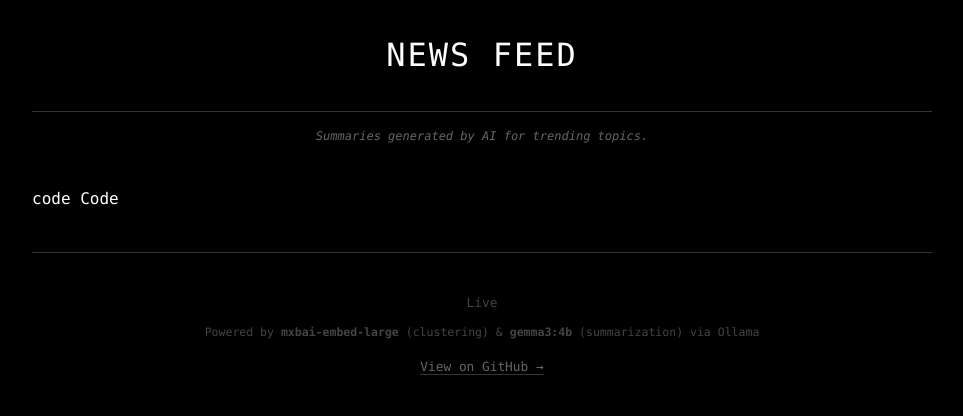
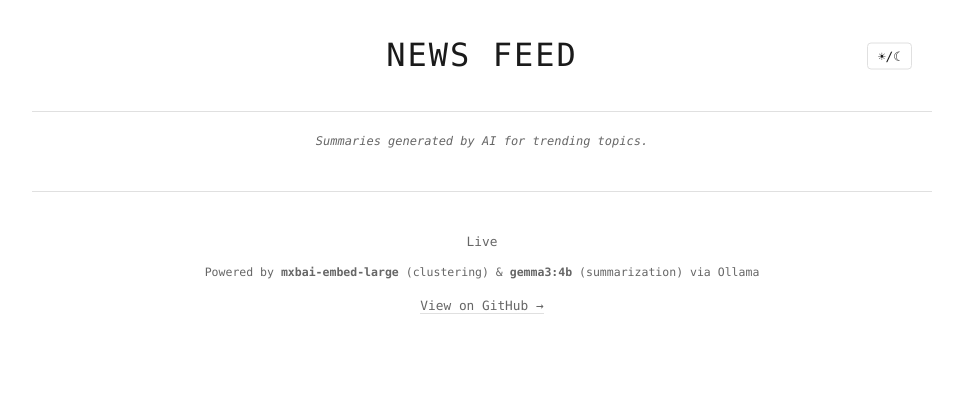
Before and after one commit to nicobo-crl/Smart-RSS-News-Viewer, a Flask app: template templates/index.html in a window 1280 px wide. Shown: the top 416 px of the page, without its empty margins (158-1121 px from the left). Run offline with Flask 3, Linux system fonts and the light colour scheme; the template is opened without the code that fills it, so the values that code supplies are empty.

Commit message:
white mode added

```diff
--- a/templates/index.html
+++ b/templates/index.html
@@ -6,13 +6,31 @@
 <title>AI News Reader</title>
 <style>
 :root {
+/* Dark Mode (Default) */
 --bg-color: #000000;
 --text-color: #ffffff;
 --secondary-text-color: #bbbbbb;
 --border-color: #333333;
 --highlight-border-color: #555555;
+--card-bg: #0a0a0a;
 --accent-color: #fff;
+--meta-color: #666;
+--image-bg: #111;
 }
+
+[data-theme="light"] {
+        /* Light Mode Overrides */
+        --bg-color: #ffffff;
+        --text-color: #1a1a1a;
+        --secondary-text-color: #555555;
+        --border-color: #e0e0e0;
+        --highlight-border-color: #d1d1d1;
+        --card-bg: #f8f9fa;
+        --accent-color: #000;
+        --meta-color: #666;
+        --image-bg: #eee;
+    }
+
     body {
         font-family: 'Consolas', 'Menlo', 'Courier New', Courier, monospace;
         line-height: 1.6;
@@ -20,26 +38,53 @@ background-color: var(--bg-color);
         color: var(--text-color);
         margin: 0;
         padding: 0;
+        transition: background-color 0.3s, color 0.3s;
     }
     .container {
         width: 100%;
         max-width: 900px;
         margin: 0 auto;
         padding: 0;
+        position: relative;
+    }
+
+    /* --- Header & Controls --- */
+    .header-wrapper {
+        position: relative;
+        padding: 30px 0;
+        border-bottom: 1px solid var(--border-color);
+        margin-bottom: 20px;
     }
     h1 {
         text-align: center;
-border-bottom: 1px solid var(--border-color);
-padding: 30px 0;
         margin: 0;
         font-weight: normal;
         letter-spacing: 2px;
         text-transform: uppercase;
     }
+    .theme-toggle {
+        position: absolute;
+        top: 50%;
+        right: 20px;
+        transform: translateY(-50%);
+        background: none;
+        border: 1px solid var(--border-color);
+        color: var(--text-color);
+        padding: 5px 10px;
+        cursor: pointer;
+        border-radius: 4px;
+        font-family: inherit;
+        font-size: 0.8em;
+        transition: all 0.2s;
+    }
+    .theme-toggle:hover {
+        border-color: var(--text-color);
+    }
+
     .ai-annotation {
         text-align: center;
         font-size: 0.75em;
-color: #666;
+        color: var(--meta-color);
         margin: 15px 20px 40px 20px;
         font-style: italic;
     }
@@ -184,19 +231,19 @@ font-style: italic;
         text-align: center;
         padding: 40px;
         font-size: 0.8em;
-        color: #444;
+        color: var(--meta-color);
         border-top: 1px solid var(--border-color);
         margin-top: 40px;
     }
     .footer a {
-        color: #666;
+        color: var(--meta-color);
         text-decoration: none;
-        border-bottom: 1px solid #333;
+        border-bottom: 1px solid var(--border-color);
         transition: color 0.2s, border-color 0.2s;
     }
     .footer a:hover {
-        color: #fff;
-        border-color: #fff;
+        color: var(--text-color);
+        border-color: var(--text-color);
     }
     .ai-info {
         margin-top: 10px;
@@ -210,11 +257,14 @@ font-style: italic;
 </head>
 <body>
 <div class="container">
+<div class="header-wrapper">
 <h1>News Feed</h1>
+<button id="theme-toggle" class="theme-toggle" title="Switch Theme">☀/☾</button>
+</div>
+
 <p class="ai-annotation">
         Summaries generated by AI for trending topics.
     </p>
-code Code
 
     <!-- Hidden Data Block -->
     <script id="cluster-data" type="application/json">
@@ -296,6 +346,31 @@ code Code
 </div>
 
 <script>
+    // --- Theme Switcher Logic ---
+    const toggleBtn = document.getElementById('theme-toggle');
+    const root = document.documentElement;
+
+    // 1. Check Local Storage or System Preference
+    const savedTheme = localStorage.getItem('theme');
+    const systemPrefersLight = window.matchMedia('(prefers-color-scheme: light)').matches;
+
+    if (savedTheme) {
+        root.setAttribute('data-theme', savedTheme);
+    } else if (systemPrefersLight) {
+        root.setAttribute('data-theme', 'light');
+    }
+
+    // 2. Toggle Handler
+    toggleBtn.addEventListener('click', () => {
+        const currentTheme = root.getAttribute('data-theme');
+        const newTheme = currentTheme === 'light' ? 'dark' : 'light';
+
+        root.setAttribute('data-theme', newTheme);
+        localStorage.setItem('theme', newTheme);
+    });
+
+
+    // --- Existing News Logic ---
     document.addEventListener('DOMContentLoaded', () => {
         const clusterDataElement = document.getElementById('cluster-data');
         if (!clusterDataElement) return;
@@ -335,7 +408,7 @@ code Code
 
         } catch (error) {
             console.error(`Error fetching summary for cluster ${clusterIndex}:`, error);
-            placeholder.innerHTML = '<span style="color:#666;">Summary unavailable.</span>';
+            placeholder.innerHTML = '<span style="color:var(--meta-color);">Summary unavailable.</span>';
         }
     }
 
```
Also changed, not shown: other parts of templates/index.html (+16 -16 lines). Lines whose indentation alone changed are shown as unchanged.
